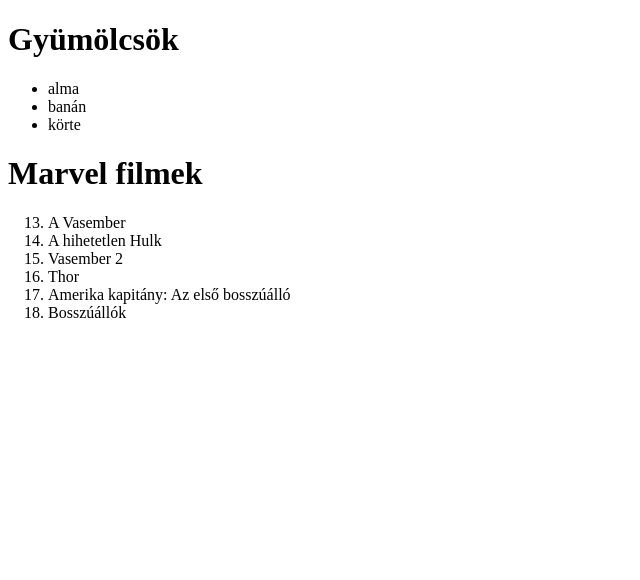
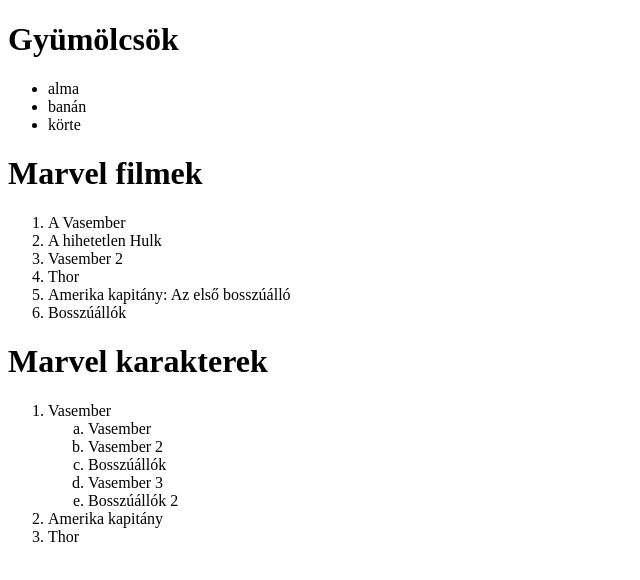
Before and after one commit to kassamateckik/webfejlesztes, a plain HTML site: page HTML/felsorolasok.html in a window 1280 px wide. Shown: the whole page, without its empty margins (0-640 px from the left). Drawn offline with Linux system fonts and the light colour scheme.

Commit message:
felsorolasok.html ++

```diff
--- a/HTML/felsorolasok.html
+++ b/HTML/felsorolasok.html
@@ -14,7 +14,7 @@
     </ul>
 
     <h1>Marvel filmek</h1>
-    <ol start="13">
+    <ol start="1">
         <li>A Vasember</li>
         <li>A hihetetlen Hulk</li>
         <li>Vasember 2</li>
@@ -23,6 +23,20 @@
         <li>Bosszúállók</li>
     </ol>
 
+    <h1>Marvel karakterek</h1>
+    <ol>
+        <li>Vasember</li>
+            <ol type="a" start="1">
+               <li>Vasember</li>
+               <li>Vasember 2</li>
+               <li>Bosszúállók</li>
+               <li>Vasember 3</li>
+               <li>Bosszúállók 2</li>
+            </ol>
+        <li>Amerika kapitány</li>
+        <li>Thor</li>
+    </ol>
+
 
 </body>
 </html>
```
Also changed, not shown: 1 other file.
